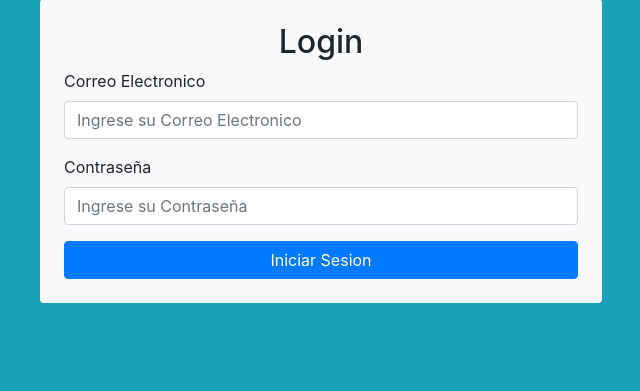
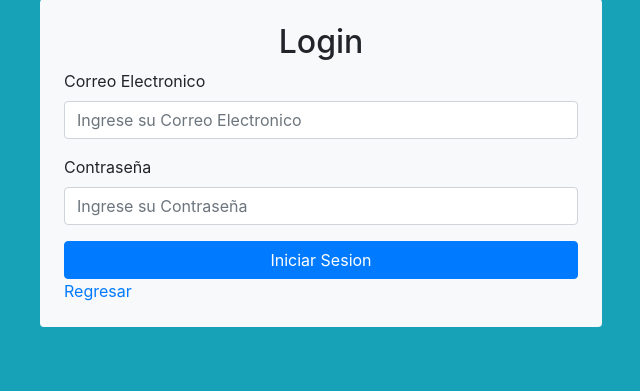
Before and after one commit to Eliasbd/Examen_Web, a PHP site: page /login.php in a window 1280 px wide. Shown: the part 97-488 px from the top of the page, without its empty margins (319-959 px from the left). Run offline with PHP 8.4, Linux system fonts and the light colour scheme.

Commit message:
Etiquetas

```diff
--- a/index.php
+++ b/index.php
@@ -39,6 +39,11 @@
  <button type="submit" class="btn btn-primary ">Registrarse</button>
  </div>
 
+ <div class="clic">
+<a href="login.php">Ya tienes una cuenta</a>
+
+ </div>
+
 </form>
 </div>
 
--- a/login.php
+++ b/login.php
@@ -24,8 +24,17 @@
     <label for="exampleInputPassword1">Contraseña</label>
     <input type="password" class="form-control" name="l-contraseña" id="contraseña" placeholder="Ingrese su Contraseña">
   </div>
+  <div class="boton">
+  <button type="submit" class="btn btn-primary w-100 ">Iniciar Sesion</button>
 
-  <button type="submit" class="btn btn-primary w-100 ">Iniciar Sesion</button>
+  </div>
+
+   <div class="clic">
+  <a href="index.php">Regresar</a>
+
+ </div>
+
+
 </form>
 </body>
 </html>
```
